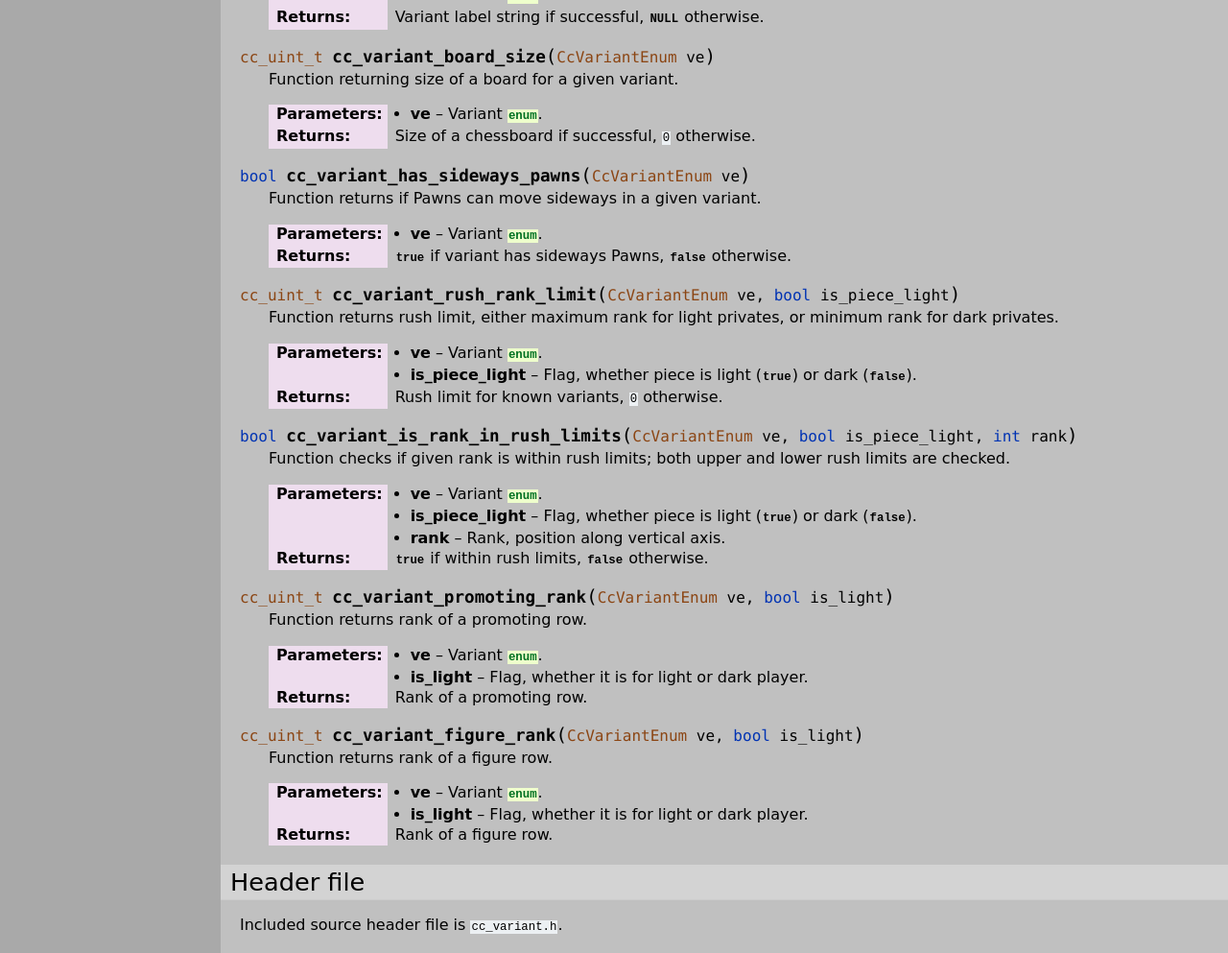
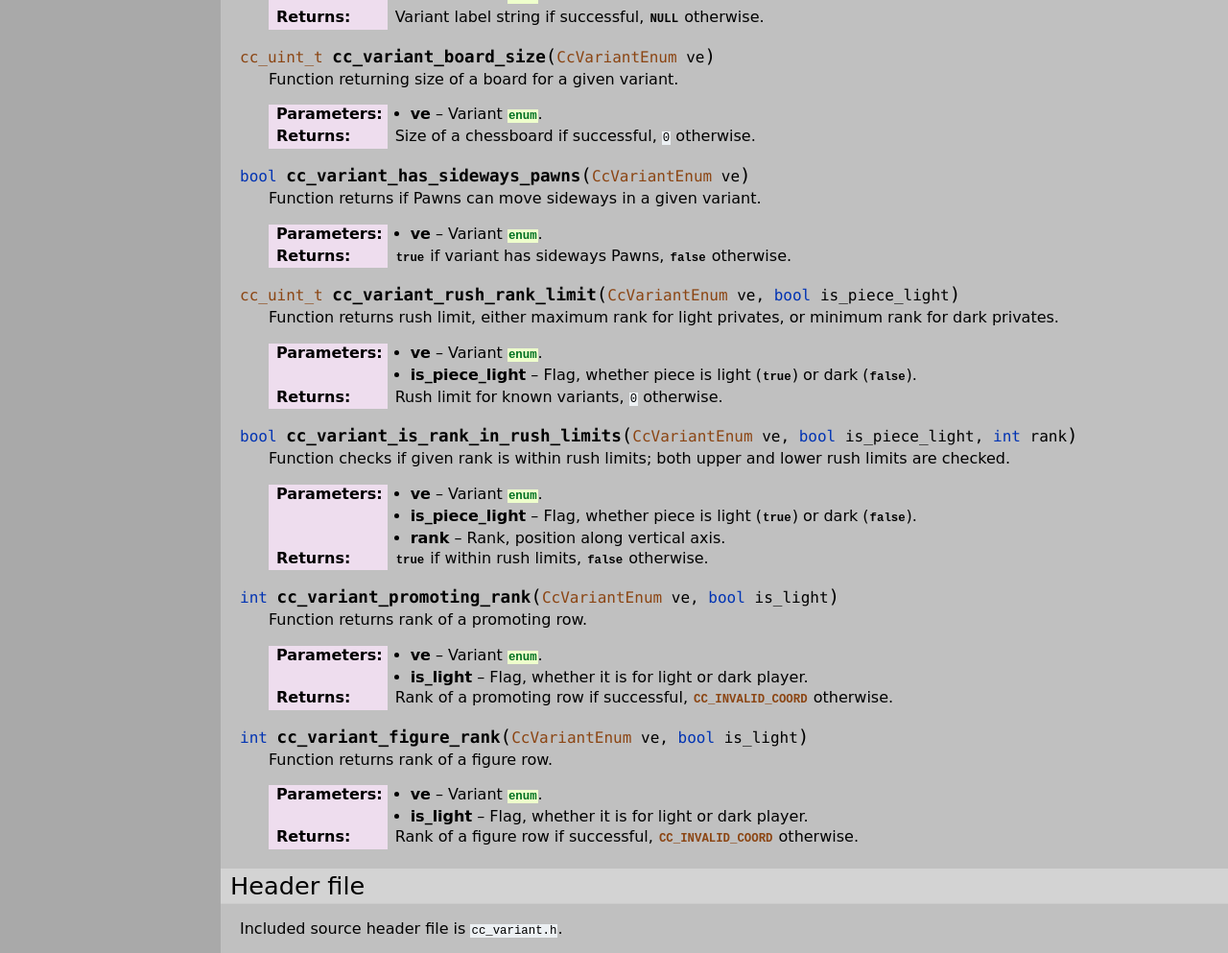
Before and after one commit to mmlacak/crochess, a Sphinx documentation site: the page built from docs/source/libcc/ccvariant.rst, in a window 1280 px wide and 1400 px high, scrolled down 5055 px. Shown: the top 993 px of the window at 96% size. Built offline with Sphinx 7.4.7, drawn with Linux system fonts in a browser that asks for light colours; some of the changed text lies outside the part shown; grey boxes are pictures that could not be loaded.

Commit message:
Fixed _cc_fill_in_castling_partial_destination(), variant rank funcs + docs.

```diff
--- a/docs/source/conf.py
+++ b/docs/source/conf.py
@@ -26,10 +26,10 @@ copyright = '2021, Mario Mlačak'
 author = 'Mario Mlačak'
 
 # The short X.Y version
-version = "0.0.1.666:1098+20240828.235925"   # docs-new-lib-short-version-major-minor-feature-commit+meta~breaks-place-marker
+version = "0.0.1.667:1099+20240829.003042"   # docs-new-lib-short-version-major-minor-feature-commit+meta~breaks-place-marker
 
 # The full version, including alpha/beta/rc tags
-release = "0.0.1.666:1098+20240828.235925"   # docs-new-lib-full-version-major-minor-feature-commit+meta~breaks-place-marker
+release = "0.0.1.667:1099+20240829.003042"   # docs-new-lib-full-version-major-minor-feature-commit+meta~breaks-place-marker
 
 
 # -- General configuration ---------------------------------------------------
--- a/docs/source/libcc/ccvariant.rst
+++ b/docs/source/libcc/ccvariant.rst
@@ -369,21 +369,23 @@ Functions
     :param rank: Rank, position along vertical axis.
     :returns: :c:data:`true` if within rush limits, :c:data:`false` otherwise.
 
-.. c:function:: cc_uint_t cc_variant_promoting_rank( CcVariantEnum ve, bool is_light )
+.. c:function:: int cc_variant_promoting_rank( CcVariantEnum ve, bool is_light )
 
     Function returns rank of a promoting row.
 
     :param ve: Variant :c:`enum`.
     :param is_light: Flag, whether it is for light or dark player.
-    :returns: Rank of a promoting row.
+    :returns: Rank of a promoting row if successful,
+              :c:macro:`CC_INVALID_COORD` otherwise.
 
-.. c:function:: cc_uint_t cc_variant_figure_rank( CcVariantEnum ve, bool is_light )
+.. c:function:: int cc_variant_figure_rank( CcVariantEnum ve, bool is_light )
 
     Function returns rank of a figure row.
 
     :param ve: Variant :c:`enum`.
     :param is_light: Flag, whether it is for light or dark player.
-    :returns: Rank of a figure row.
+    :returns: Rank of a figure row if successful,
+              :c:macro:`CC_INVALID_COORD` otherwise.
 
 .. _lbl-libcc-ccvariant-sourcecodeheader:
 
```
Also changed, not shown: README.md (+2 -2 lines), 6 other files.
